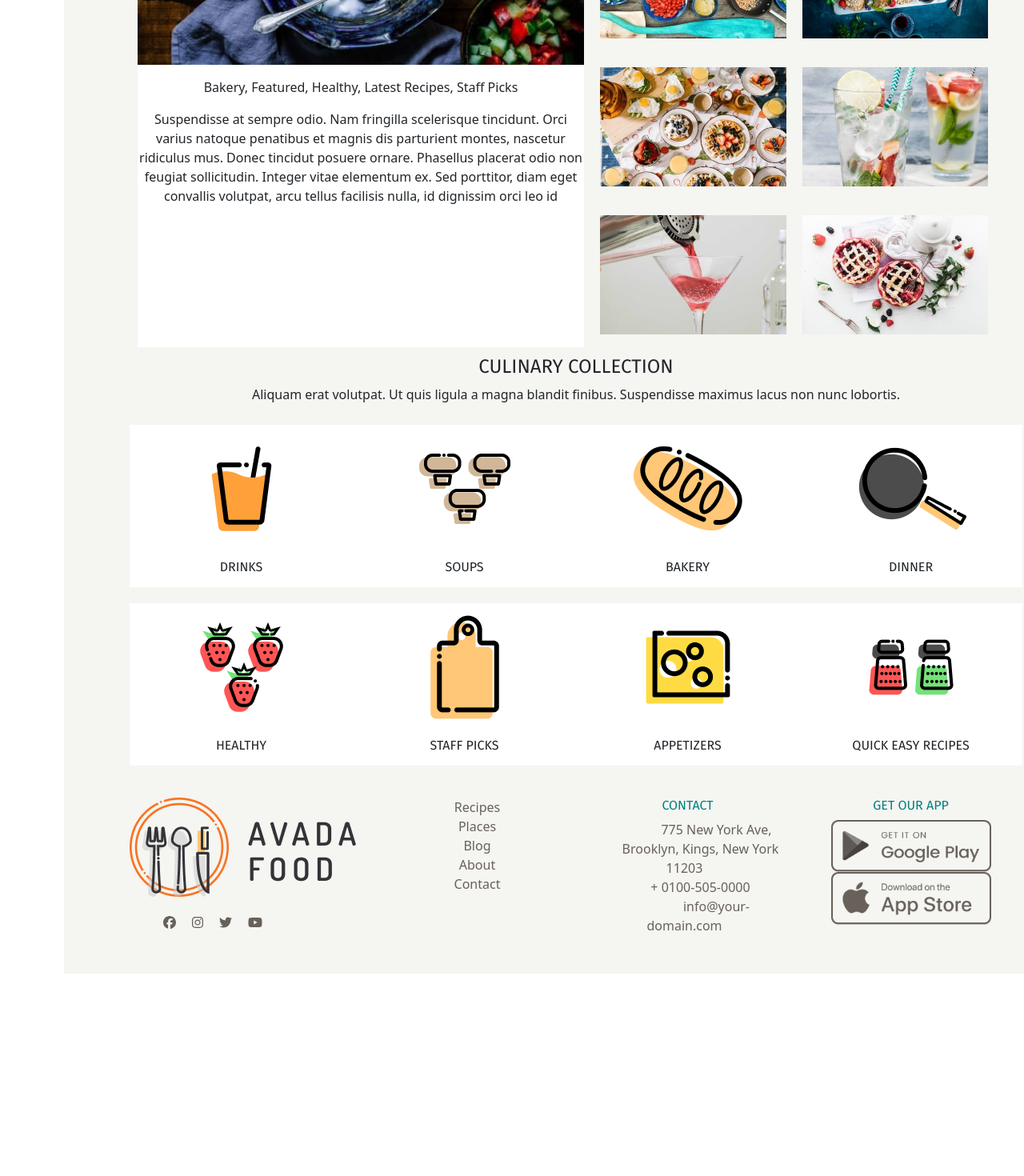
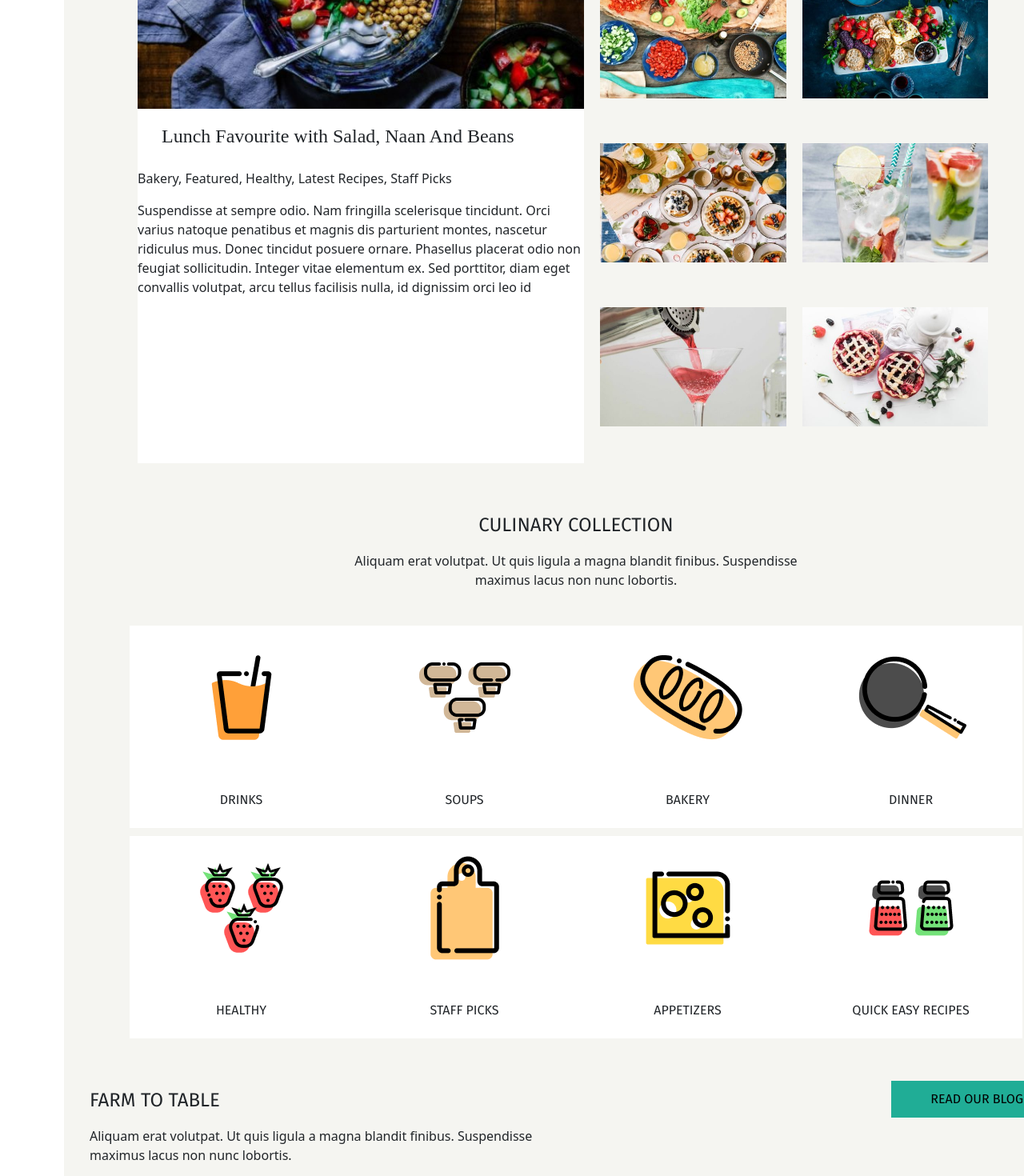
Before and after one commit to MichelaRicci/proj-html-vuejs, a Vue app: page / in a window 1280 px wide. Shown: the part 1740-3210 px from the top of the page at 80% size. Before the commit the page ends 2957 px from the top, so only its background shows below. Built offline with nearby package versions, Linux system fonts and the light colour scheme.

Commit message:
padding mod

```diff
--- a/src/App.vue
+++ b/src/App.vue
@@ -43,4 +43,8 @@ ul {
   }
 
 }
+
+button {
+  background-color: $teal;
+}
 </style>
--- a/src/assets/scss/style.scss
+++ b/src/assets/scss/style.scss
@@ -1,5 +1,7 @@
 @import url('https://fonts.googleapis.com/css2?family=Vidaloka&display=swap');
 @import url('https://fonts.googleapis.com/css2?family=Fira+Sans&family=Vidaloka&display=swap');
+
+
 
 body {
     margin: 0 auto;
@@ -9,8 +11,11 @@ body {
 
 h4 {
     font-family: 'Vida Loka', serif;
+    padding: 10px 30px;
 }
+
 
 .text-uppercase {
     font-family: 'Fira Sans', sans-serif;
+    padding: 10px 0px;
 }
--- a/src/components/AppFooter.vue
+++ b/src/components/AppFooter.vue
@@ -21,7 +21,7 @@ export default {
 
     <div class="container">
 
-        <div class="d-flex row-cols-4 footer">
+        <div class="d-flex row-cols-4 footer text-start">
 
             <div>
                 <img src="../assets/img/avada-food-logo-footer.png" alt="logo">
@@ -35,20 +35,23 @@ export default {
 
             <nav>
                 <ul class="d-flex flex-column">
-                    <li v-for=" item in footerList"><a href="#">{{ item }}</a></li>
+                    <li class="py-2" v-for=" item in footerList" :key="item.footerList"><a class="fw-bold" href="#">{{
+                        item
+                    }}</a></li>
                 </ul>
             </nav>
-            <div>
-                <h6 class="text-uppercase">Contact</h6>
+            <div class="contacts">
+                <h6 class="text-uppercase fw-bold">Contact</h6>
                 <ul class="d-flex flex-column">
-                    <li v-for=" contact in contacts"><a href="#">{{ contact }}</a></li>
+                    <li class="py-2" v-for=" contact in contacts" :key="contact in contacts"><a class=" text-start"
+                            href="#">{{ contact }}</a></li>
                 </ul>
 
             </div>
             <div>
-                <h6 class="text-uppercase">Get Our App</h6>
+                <h6 class="text-uppercase fw-bold">Get Our App!</h6>
                 <div class="app"><img src="../assets/img/download-android.png" alt="android"></div>
-                <div class="app"><img src="../assets/img/download-app-store.png" alt="app-store"></div>
+                <div class="app py-3"><img src="../assets/img/download-app-store.png" alt="app-store"></div>
 
             </div>
 
@@ -81,8 +84,15 @@ h6 {
 
 
     a {
+        padding: 10px;
+        padding-left: 0;
+    }
+}
 
-        padding: 10px;
+.contacts {
+    ul {
+        margin-left: 0;
+        padding-left: 0;
     }
 }
 </style>
--- a/src/components/AppMain.vue
+++ b/src/components/AppMain.vue
@@ -28,6 +28,19 @@ export default {
 
     <culinary-collection></culinary-collection>
 
+    <section>
+        <div class="d-flex justify-content-between">
+            <div class="col-6 text-start">
+                <h4 class="text-uppercase">Farm to Table</h4>
+                <p>Aliquam erat volutpat. Ut quis ligula a magna blandit finibus. Suspendisse maximus lacus non nunc
+                    lobortis.</p>
+            </div>
+            <div>
+                <button type="button" class="text-uppercase px-5">Read our blog</button>
+            </div>
+        </div>
+    </section>
+
 
 </template>
 
--- a/src/components/card/AppCard.vue
+++ b/src/components/card/AppCard.vue
@@ -47,6 +47,10 @@ export default {
 
 <style lang="scss" scoped>
 .mycard {
-    margin: 10px;
+    margin: 5px 10px;
+}
+
+img {
+    padding-bottom: 10px;
 }
 </style>
--- a/src/components/main-section/CulinaryCollection.vue
+++ b/src/components/main-section/CulinaryCollection.vue
@@ -15,8 +15,13 @@ export default {
 
 <template>
 
+    <section class="py-5">
+
+        <div class="col-6 offset-3 pb-4">
             <h4 class="text-uppercase">Culinary Collection</h4>
-    <p>Aliquam erat volutpat. Ut quis ligula a magna blandit finibus. Suspendisse maximus lacus non nunc lobortis.</p>
+            <p>Aliquam erat volutpat. Ut quis ligula a magna blandit finibus. Suspendisse maximus lacus non nunc
+                lobortis.</p>
+        </div>
 
         <div class="d-flex container">
             <div class="d-flex flex-wrap justify-content-between">
@@ -26,6 +31,8 @@ export default {
             </div>
 
         </div>
+
+    </section>
 
 
 </template>
--- a/src/components/main-section/RecipeArticle.vue
+++ b/src/components/main-section/RecipeArticle.vue
@@ -16,7 +16,8 @@ export default {
 <template>
 
     <app-card v-for="recipe in RecipeArticle" :key="recipe.title" :img="recipe.img" :alt="recipe.title"
-        :tags="recipe.tags" :text="recipe.text" class="col-6 bg-white"></app-card>
+        :title="recipe.title" :author="recipe.author" :date="recipe.date" :tags="recipe.tags" :text="recipe.text"
+        class="col-6 bg-white"></app-card>
 
 
 
@@ -24,5 +25,7 @@ export default {
 </template>
 
 <style lang="scss" scoped>
-
+* {
+    text-align: left;
+}
 </style>
```
Lines whose indentation alone changed are shown as unchanged.
